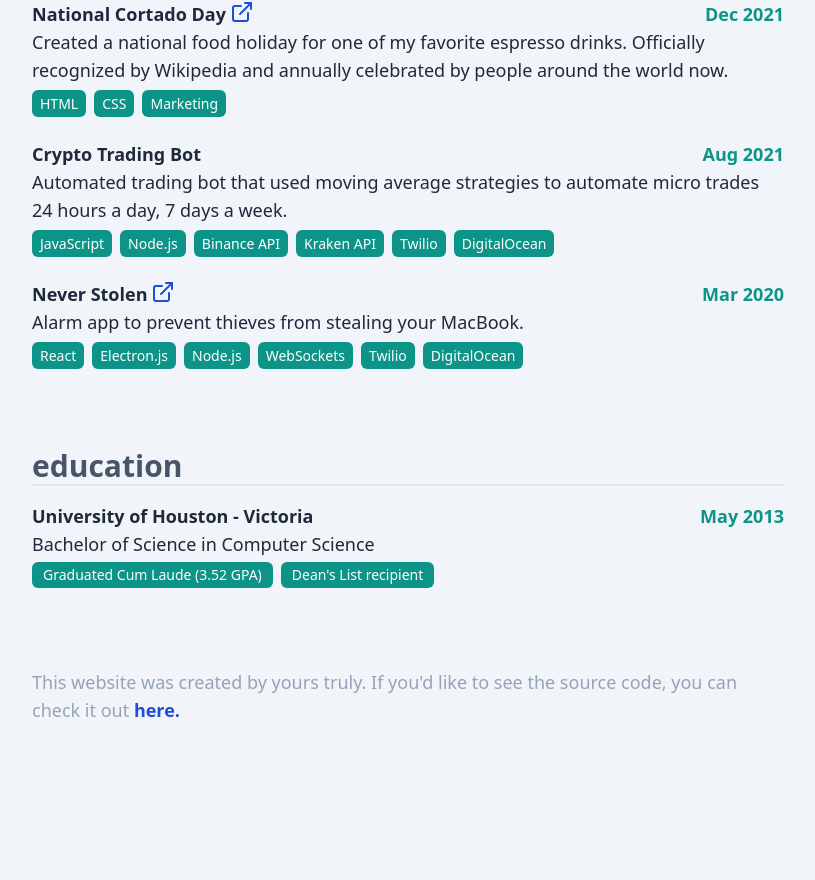
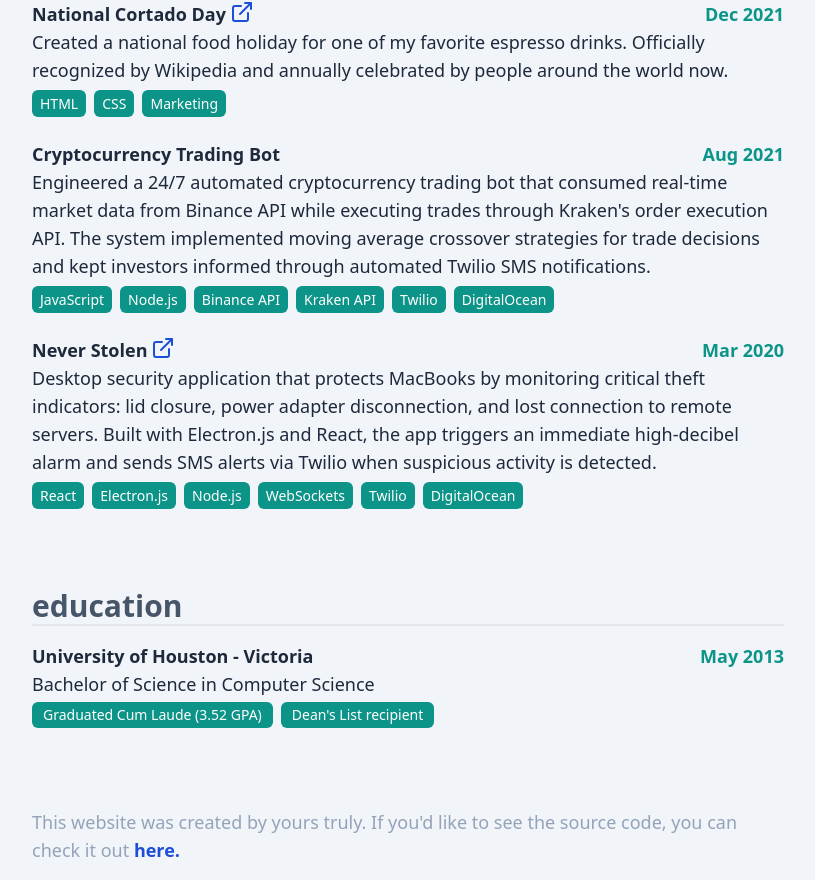
Before and after one commit to thechori/ryanteodoro.com-v2-frontend, a React (Vite) app: page / in a window 1280 px wide. Shown: the part 4974-5854 px from the top of the page, without its empty margins (424-1239 px from the left). Before the commit the page ends 5714 px from the top, so only its background shows below. Built offline with nearby package versions, Linux system fonts and the light colour scheme.

Commit message:
finish project description updates

```diff
--- a/src/data/projects.ts
+++ b/src/data/projects.ts
@@ -38,9 +38,9 @@ export const projects: PersonalProject[] = [
     additionalTags: []
   },
   {
-    title: "Crypto Trading Bot",
+    title: "Cryptocurrency Trading Bot",
     description:
-      "Automated trading bot that used moving average strategies to automate micro trades 24 hours a day, 7 days a week.",
+      "Engineered a 24/7 automated cryptocurrency trading bot that consumed real-time market data from Binance API while executing trades through Kraken's order execution API. The system implemented moving average crossover strategies for trade decisions and kept investors informed through automated Twilio SMS notifications.",
     url: null,
     date: new Date(2021, 7),
     tags: [
@@ -55,7 +55,8 @@ export const projects: PersonalProject[] = [
   },
   {
     title: "Never Stolen",
-    description: "Alarm app to prevent thieves from stealing your MacBook.",
+    description:
+      "Desktop security application that protects MacBooks by monitoring critical theft indicators: lid closure, power adapter disconnection, and lost connection to remote servers. Built with Electron.js and React, the app triggers an immediate high-decibel alarm and sends SMS alerts via Twilio when suspicious activity is detected.",
     url: "https://neverstolen.ryanteodoro.com",
     date: new Date(2020, 2),
     tags: [
```
